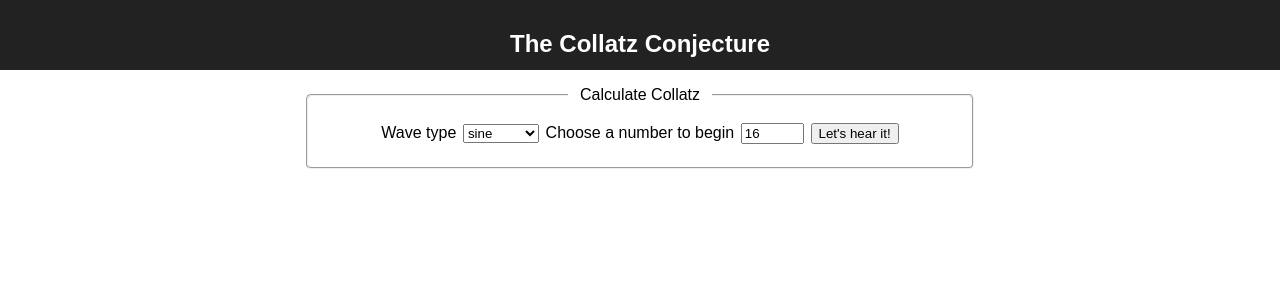
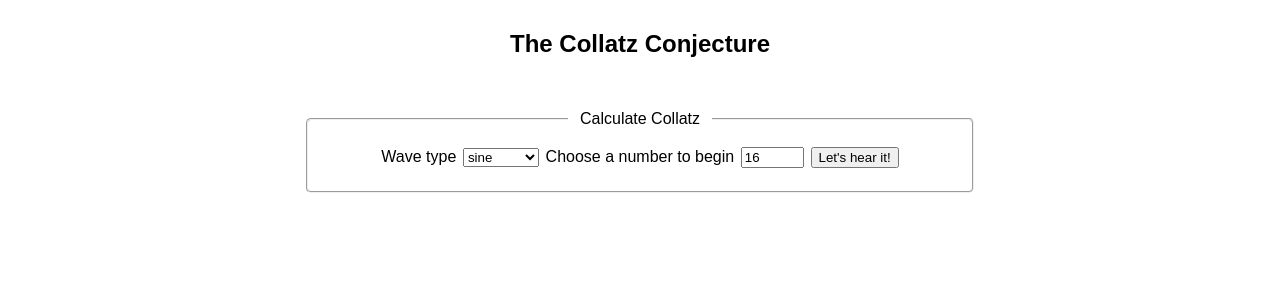
Before and after one commit to themarquisdesheric/collatz-conjecture-music, a React (Create React App) app in the folder app/: page / in a window 1280 px wide. Shown: the top 300 px of the page. Built offline with nearby package versions, Linux system fonts and the light colour scheme.

Commit message:
created Header

```diff
--- a/app/src/App.css
+++ b/app/src/App.css
@@ -1,10 +1,3 @@
-.App {
+body {
   text-align: center;
 }
-
-.App-header {
-  background-color: #222;
-  height: 50px;
-  padding: 10px;
-  color: white;
-}
--- a/app/src/App.js
+++ b/app/src/App.js
@@ -1,16 +1,13 @@
 import React, { Component } from 'react';
 import './App.css';
+import Header from './components/Header';
 import Main from './components/Main';
 
 class App extends Component {
   render() {
     return (
       <div className="App">
-        <div className="App-header">
-          <h2>
-            The Collatz Conjecture
-          </h2>
-        </div>
+        <Header />
         <Main />
       </div>
     );
--- /dev/null
+++ b/app/src/components/Header.js
@@ -0,0 +1,15 @@
+import React from 'react';
+import styled from 'styled-components';
+
+var H2 = styled.h2`
+  height: 50px;
+  padding: 10px;
+`;
+
+export default function Header() {
+  return (
+    <div>
+      <H2>The Collatz Conjecture</H2>
+    </div>
+  );
+}
```
